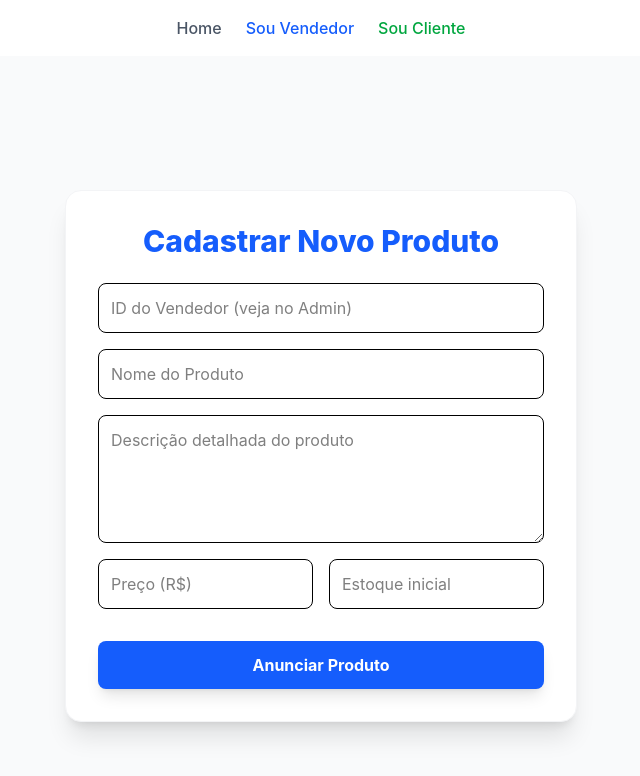
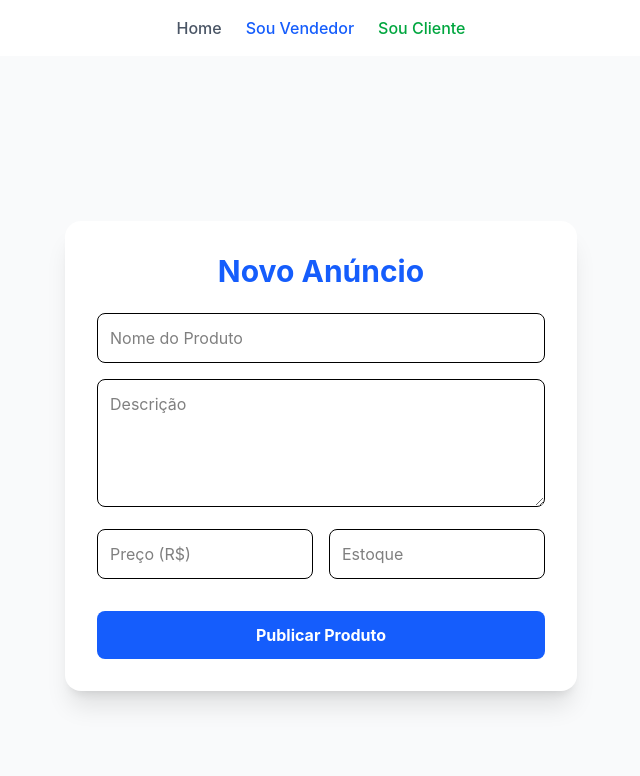
Before and after one commit to davimrqs/multilojas-marketplace, a React app in the folder frontend/: page /novo-produto in a window 1280 px wide. Shown: the top 776 px of the page, without its empty margins (319-959 px from the left). Built offline with nearby package versions, Linux system fonts and the light colour scheme; the HTML template or start-up script is replaced by a standard one.

Commit message:
feat: automatiza identificação do vendedor no cadastro de produtos via token

```diff
--- a/frontend/src/pages/CadastroProduto.jsx
+++ b/frontend/src/pages/CadastroProduto.jsx
@@ -5,36 +5,53 @@ import api from '../services/api';
 export default function CadastroProduto() {
   const navigate = useNavigate();
   const [formData, setFormData] = useState({
-    vendedor: '', nome: '', descricao: '', preco: '', estoque: ''
+    nome: '',
+    descricao: '',
+    preco: '',
+    estoque: ''
   });
 
   const handleSubmit = async (e) => {
     e.preventDefault();
     try {
-      // Por enquanto passamos o ID do vendedor manualmente.
-      // Na Sprint 4, isso virá automático do login!
+      // O vendedor não precisa mais ser enviado, o Token no header já diz quem ele é!
       await api.post('produtos/', formData);
-      alert('Produto anunciado com sucesso!');
-      navigate('/');
+      alert('Produto cadastrado com sucesso!');
+      navigate('/dashboard');
     } catch (error) {
-      alert('Erro ao cadastrar produto. Verifique se o ID do vendedor está correto.');
+      console.error(error);
+      alert('Erro ao cadastrar. Certifique-se de que sua conta de Vendedor está ativa.');
     }
   };
 
   return (
     <div className="min-h-screen bg-gray-50 flex items-center justify-center p-6">
-      <form onSubmit={handleSubmit} className="bg-white p-8 rounded-2xl shadow-xl w-full max-w-lg border border-gray-100">
-        <h2 className="text-3xl font-extrabold mb-6 text-blue-600 text-center">Cadastrar Novo Produto</h2>
-        <div className="grid grid-cols-1 gap-4">
-          <input className="w-full p-3 border rounded-lg focus:ring-2 focus:ring-blue-500 outline-none" placeholder="ID do Vendedor (veja no Admin)" required onChange={e => setFormData({...formData, vendedor: e.target.value})} />
-          <input className="w-full p-3 border rounded-lg focus:ring-2 focus:ring-blue-500 outline-none" placeholder="Nome do Produto" required onChange={e => setFormData({...formData, nome: e.target.value})} />
-          <textarea className="w-full p-3 border rounded-lg focus:ring-2 focus:ring-blue-500 outline-none h-32" placeholder="Descrição detalhada do produto" required onChange={e => setFormData({...formData, descricao: e.target.value})} />
+      <form onSubmit={handleSubmit} className="bg-white p-8 rounded-2xl shadow-xl w-full max-w-lg">
+        <h2 className="text-3xl font-bold mb-6 text-blue-600 text-center">Novo Anúncio</h2>
+
+        <div className="space-y-4">
+          <input className="w-full p-3 border rounded-lg outline-none focus:ring-2 focus:ring-blue-500"
+            placeholder="Nome do Produto" required
+            onChange={e => setFormData({...formData, nome: e.target.value})} />
+
+          <textarea className="w-full p-3 border rounded-lg outline-none focus:ring-2 focus:ring-blue-500 h-32"
+            placeholder="Descrição" required
+            onChange={e => setFormData({...formData, descricao: e.target.value})} />
+
           <div className="flex gap-4">
-            <input className="w-1/2 p-3 border rounded-lg focus:ring-2 focus:ring-blue-500 outline-none" type="number" step="0.01" placeholder="Preço (R$)" required onChange={e => setFormData({...formData, preco: e.target.value})} />
-            <input className="w-1/2 p-3 border rounded-lg focus:ring-2 focus:ring-blue-500 outline-none" type="number" placeholder="Estoque inicial" required onChange={e => setFormData({...formData, estoque: e.target.value})} />
+            <input className="w-1/2 p-3 border rounded-lg outline-none focus:ring-2 focus:ring-blue-500"
+              type="number" step="0.01" placeholder="Preço (R$)" required
+              onChange={e => setFormData({...formData, preco: e.target.value})} />
+
+            <input className="w-1/2 p-3 border rounded-lg outline-none focus:ring-2 focus:ring-blue-500"
+              type="number" placeholder="Estoque" required
+              onChange={e => setFormData({...formData, estoque: e.target.value})} />
           </div>
         </div>
-        <button type="submit" className="w-full mt-8 bg-blue-600 text-white font-bold py-3 rounded-lg hover:bg-blue-700 transition-all shadow-lg">Anunciar Produto</button>
+
+        <button type="submit" className="w-full mt-8 bg-blue-600 text-white font-bold py-3 rounded-lg hover:bg-blue-700 transition-all">
+          Publicar Produto
+        </button>
       </form>
     </div>
   );
```
Also changed, not shown: 1 other file (tests, documents, lock files or other folders).
